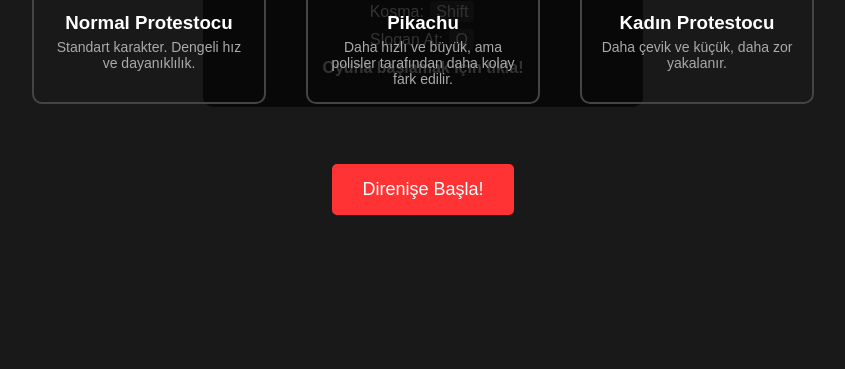
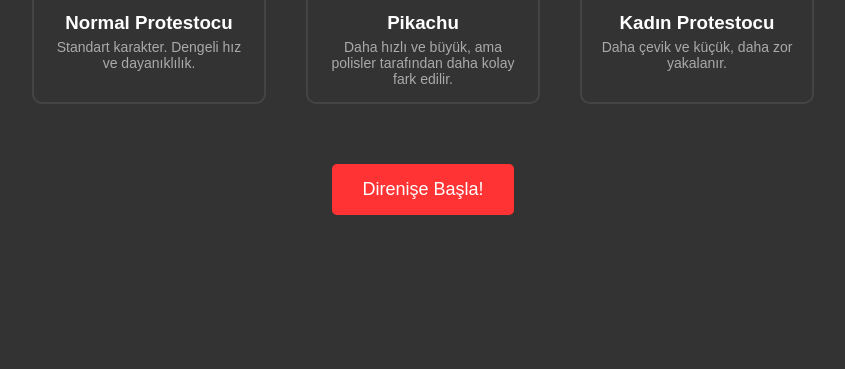
Before and after one commit to Emreguven35/direnio-clean-web, a website built with Vite: page index.html in a window 1280 px wide. Shown: the part 431-800 px from the top of the page, without its empty margins (217-1062 px from the left). Built offline with nearby package versions, Linux system fonts and the light colour scheme.

Commit message:
Update index.html

```diff
--- a/index.html
+++ b/index.html
@@ -15,7 +15,7 @@
       width: 100%;
       height: 100%;
       background-color: rgba(0,0,0,0.5);
-      display: flex;
+      display: none;
       justify-content: center;
       align-items: center;
       z-index: 99;
@@ -55,7 +55,7 @@
       <p>Bakış: <span>Fare</span></p>
       <p>Koşma: <span class="key">Shift</span></p>
       <p>Slogan At: <span class="key">Q</span></p>
-      <p><strong>Oyuna başlamak için tıkla!</strong></p>
+      <p><strong>Oyuna dönmek için tıkla!</strong></p>
     </div>
   </div>
   <script type="module" src="./main.js"></script>
```
